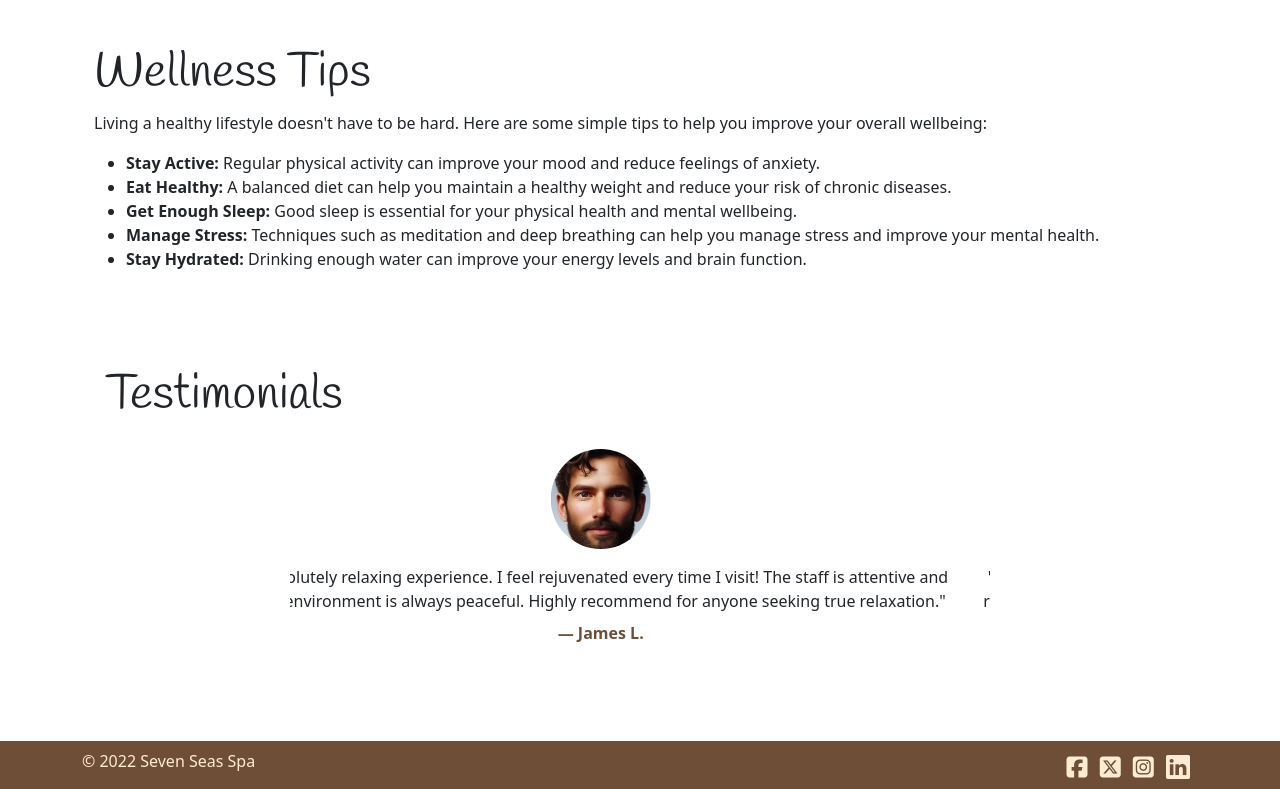
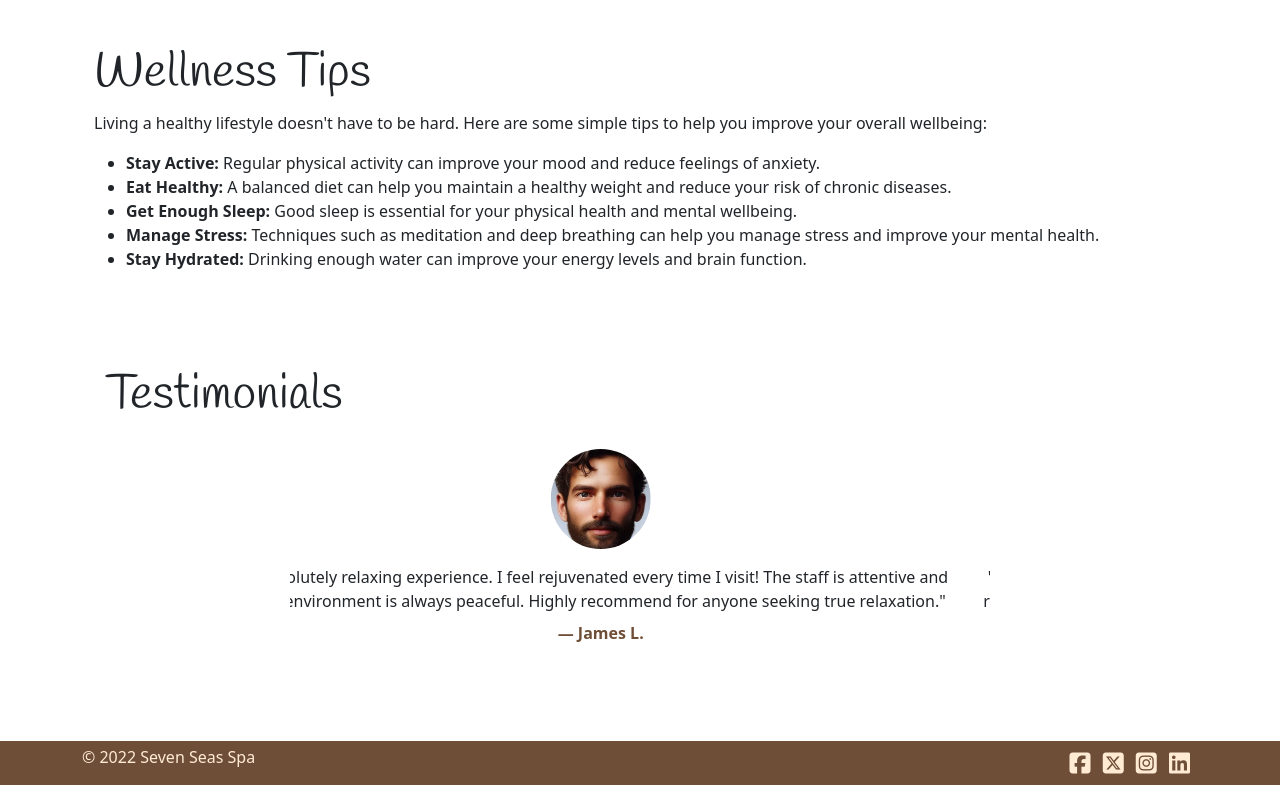
Before and after one commit to TBragg88/Spa-Project, a plain HTML site: page index.html in a window 1280 px wide. Shown: the part 1107-1896 px from the top of the page. Drawn offline with nearby package versions, Linux system fonts and the light colour scheme.

Commit message:
fix more ai tomfoolery

```diff
--- a/index.html
+++ b/index.html
@@ -6,8 +6,7 @@
     <meta name="viewport" content="width=device-width, initial-scale=1.0">
     <link href="https://cdn.jsdelivr.net/npm/bootstrap@5.3.3/dist/css/bootstrap.min.css" rel="stylesheet"
         integrity="sha384-QWTKZyjpPEjISv5WaRU9OFeRpok6YctnYmDr5pNlyT2bRjXh0JMhjY6hW+ALEwIH" crossorigin="anonymous">
-    <link rel="stylesheet" href="https://cdn.jsdelivr.net/npm/bootstrap-icons@1.11.3/font/bootstrap-icons.min.css">
-    <link href="https://fonts.googleapis.com/css2?family=Handlee&display=swap" rel="stylesheet">
+        <link href="https://fonts.googleapis.com/css2?family=Handlee&display=swap" rel="stylesheet">
     <link href="assets/css/styles.css" rel="stylesheet">
     <title>Seven Seas Spa</title>
 </head>
@@ -187,10 +186,10 @@
     <footer id="footer" class="footer text-center text-lg-start pt-1 mt-auto">
         <div class="container">
             <div class="row">
-                <div class="col-md-6 mt-1">
+                <div id="social-links" class="col-md-6 mb-0">
                     <p>© 2022 Seven Seas Spa</p>
                 </div>
-                <div class="social-links col-md-6 text-md-end my-auto">
+                <div id="social-links" class="social-links col-md-6 text-md-end my-auto">
                     <a href="https://www.facebook.com" target="_blank" rel="noopener noreferrer"
                         aria-label="Visit our Facebook page" class="me-2">
                         <i class=" fa-brands fa-square-facebook"></i></a>
@@ -200,7 +199,7 @@
                         aria-label="Follow us on Instagram" class="me-2"><i
                             class=" fa-brands fa-square-instagram"></i></i></a>
                     <a href="https://www.linkedin.com" target="_blank" rel="noopener noreferrer"
-                        aria-label="Connect with us on LinkedIn" class="me-2"><i class=" bi bi-linkedin"></i></a>
+                        aria-label="Connect with us on LinkedIn" class="me-2"><i class="fa-brands fa-linkedin"></i></i></a>
                 </div>
             </div>
         </div>
```
